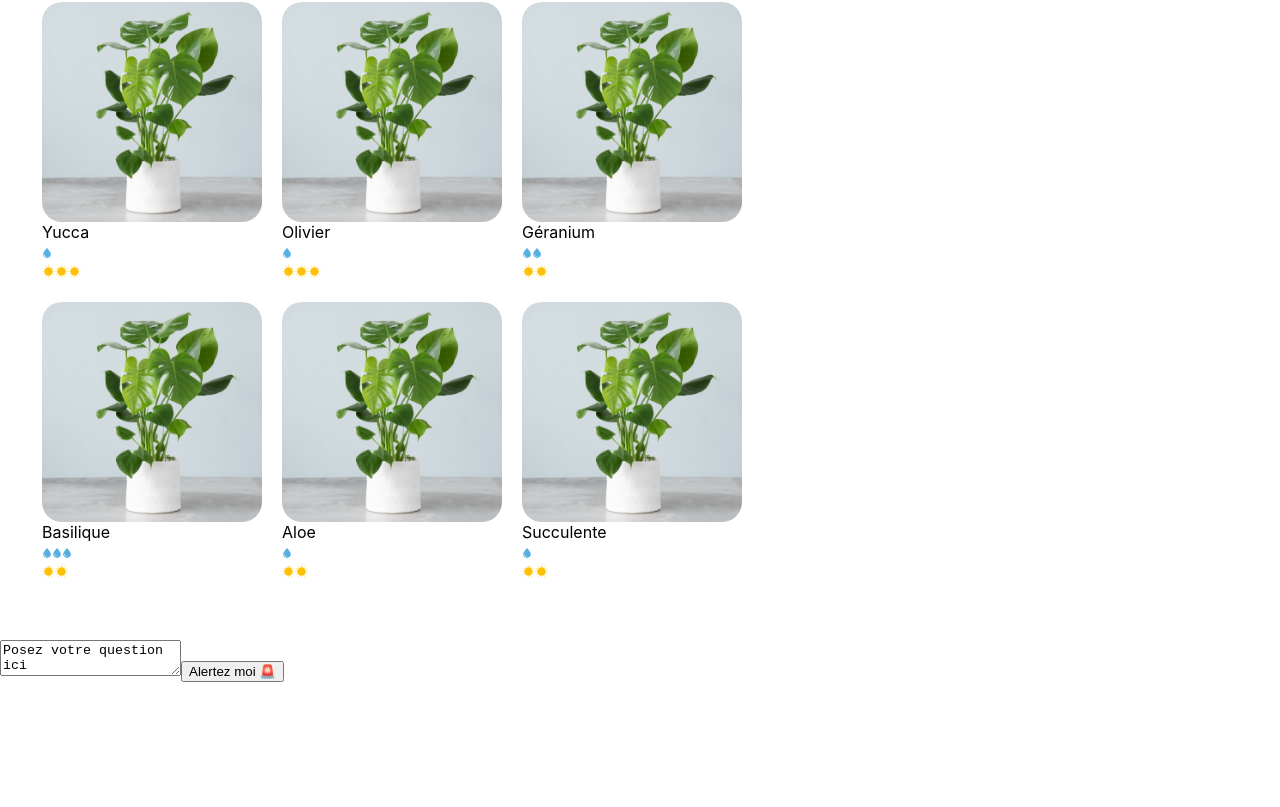
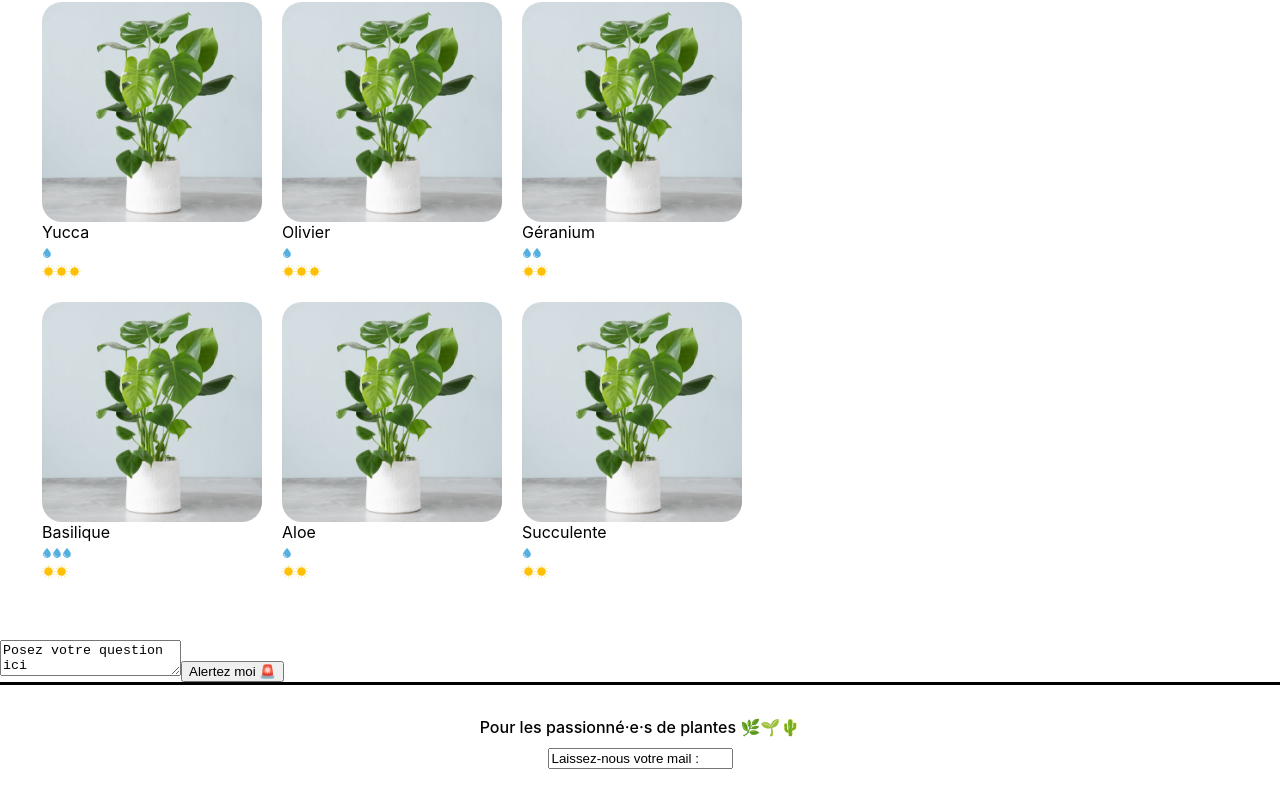
Before and after one commit to Toure2019/la-maison-jungle, a React (Create React App) app: page / in a window 1280 px wide. Shown: the part 630-1437 px from the top of the page. Before the commit the page ends 1312 px from the top, so only its background shows below. Built offline with nearby package versions, Linux system fonts and the light colour scheme.

Commit message:
commit 5 bis : exercice evenement

```diff
--- a/src/components/App.js
+++ b/src/components/App.js
@@ -1,8 +1,9 @@
-import Banner from './Banner'
-import logo from '../assets/logo.png'
+import Banner from './Banner';
+import logo from '../assets/logo.png';
 // import Cart from './Cart'
-import ShoppingList from './ShoppingList'
-import QuestionForm from './QuestionForm'
+import ShoppingList from './ShoppingList';
+import QuestionForm from './QuestionForm';
+import Footer from './Footer';
 
 function App() {
 	return (
@@ -14,6 +15,7 @@
 			{/* <Cart /> */}
 			<ShoppingList />
 			<QuestionForm />
+			<Footer />
 		</div>
 	)
 }
--- a/src/components/CareScale.js
+++ b/src/components/CareScale.js
@@ -1,7 +1,13 @@
 import Sun from '../assets/sun.svg'
 import Water from '../assets/water.svg'
 
-function CareScale({ scaleValue, careType }) {
+const quantityLabel = {
+	1: 'peu',
+	2: 'modérément',
+	3: 'beaucoup'
+}
+
+function CareScale({ careType, scaleValue }) {
 	const range = [1, 2, 3]
 	const scaleType =
 		careType === 'light' ? (
@@ -10,8 +16,16 @@
 			<img src={Water} alt='water-icon' />
 		)
 
+	function handleclick() {
+		alert(
+			`Cette plante requiert ${quantityLabel[scaleValue]} ${
+				careType === 'light' ? 'de lumière' : "d'arrosage"
+			}`
+		)
+	}
+
 	return (
-		<div>
+		<div onClick={handleclick}>
 			{range.map((rangeElem) =>
 				scaleValue >= rangeElem ? (
 					<span key={rangeElem.toString()}>{scaleType}</span>
@@ -21,4 +35,4 @@
 	)
 }
 
-export default CareScale
+export default CareScale;
--- /dev/null
+++ b/src/components/Footer.js
@@ -0,0 +1,27 @@
+import { useState } from 'react'
+import '../styles/Footer.css'
+
+function Footer() {
+	const [inputValue, setInputValue] = useState('Laissez-nous votre mail :');
+
+    function handleBlur() {
+        const isArobase = inputValue.includes('@');
+        !isArobase && alert("Attention, il n'y a pas d'@, ceci n'est pas une adresse valide.")
+    }
+
+	return (
+		<footer className='lmj-footer'>
+			<div className='lmj-footer-elem'>
+				Pour les passionné·e·s de plantes 🌿🌱🌵
+			</div>
+			<div className='lmj-footer-elem'>
+                <input type="text"
+                    value={inputValue}
+                    onChange={(e) => setInputValue(e.target.value)}
+                    onBlur={handleBlur} />
+            </div>
+		</footer>
+	)
+}
+
+export default Footer
--- /dev/null
+++ b/src/styles/Footer.css
@@ -0,0 +1,14 @@
+.lmj-footer {
+	color: black;
+	padding: 32px;
+	border-top: solid 3px black;
+	display: flex;
+	justify-content: flex-start;
+	flex-direction: column;
+	align-items: center;
+	font-weight: 500;
+}
+
+.lmj-footer-elem {
+	margin-bottom: 10px;
+}
```
